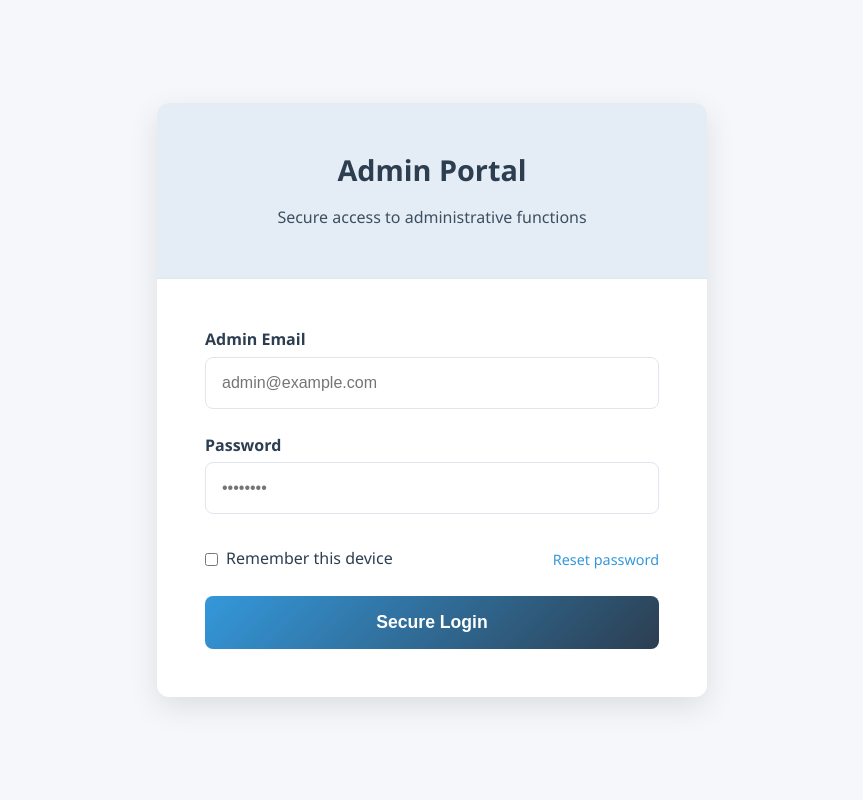
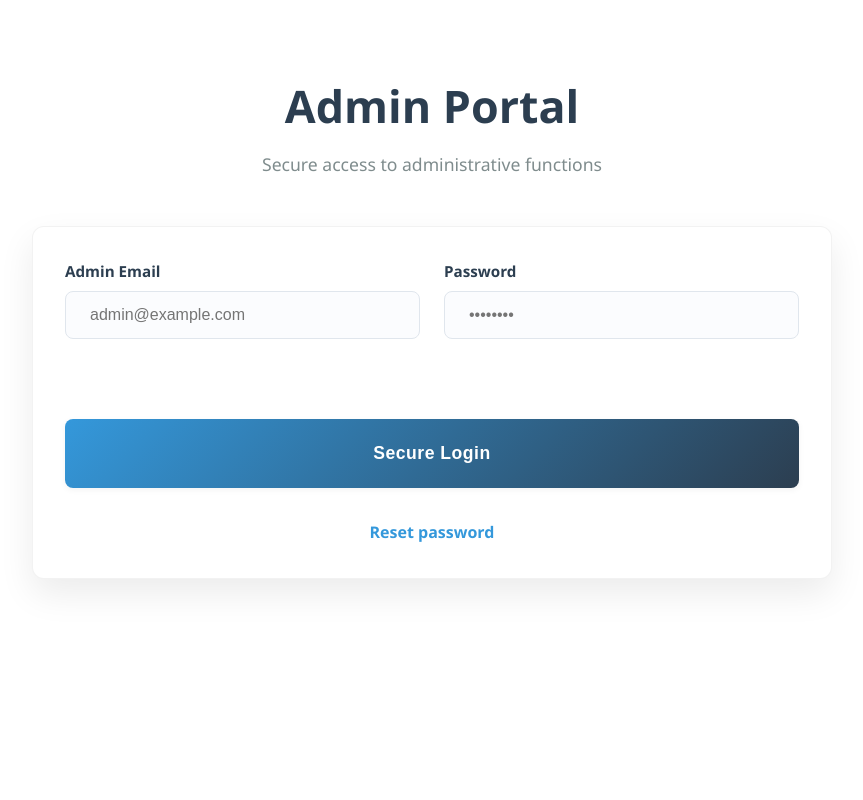
Before and after one commit to emc634/Out-of-school-Programme, a Flask app: page /admin_login in a window 1280 px wide. Shown: the whole page, without its empty margins (208-1071 px from the left). Run offline with Flask 3, Linux system fonts and the light colour scheme.

Commit message:
hallelujah

```diff
--- a/static/css/student_signup.css
+++ b/backup.css
@@ -1,6 +1,7 @@
 /* student_signup.css - Student Signup Page Styles */
 
 /* Auth container styles */
+
 .auth-container {
     display: flex;
     justify-content: center;
--- a/static/css/components.css
+++ b/static/css/components.css
@@ -275,6 +275,7 @@
     background-color: #f8d7da;
     text-align: center;
     border-color: #f5c6cb;
+
 }
 .alert-success {
     color: #31c955;
--- /dev/null
+++ b/static/css/form.css
@@ -0,0 +1,199 @@
+/* student_signup.css - Minimal Professional Redesign */
+
+/* Auth container styles */
+
+.auth-container {
+    display: flex;
+    flex-direction: column;
+    justify-content: center;
+    align-items: center;
+    min-height: 80vh;
+    padding: var(--space-xl) 0;
+    background: transparent;
+}
+
+.auth-card {
+    background: transparent;
+    border-radius: 0;
+    box-shadow: none;
+    width: 100%;
+    max-width: 800px;
+    overflow: visible;
+    border: none;
+    transition: none;
+}
+
+.auth-header {
+    padding: var(--space-sm) 0;
+    text-align: center;
+    background: transparent;
+    border-bottom: none;
+    position: relative;
+    margin-bottom: var(--space-md);
+}
+
+.auth-header h2 {
+    color: var(--primary-dark);
+    margin-bottom: var(--space-xs);
+    font-weight: 700;
+    font-size: 2.2rem;
+    letter-spacing: -0.5px;
+}
+
+.auth-subtitle {
+    color: var(--text-secondary);
+    font-size: 1.1rem;
+    max-width: 500px;
+    margin: 0 auto;
+    line-height: 1.5;
+}
+
+/* Form styles */
+.auth-form {
+    justify-content: center;
+    align-items: center;
+    background: var(--white);
+    border-radius: var(--border-radius-lg);
+    box-shadow: 0 15px 35px rgba(0, 0, 0, 0.08);
+    padding: var(--space-lg);
+    border: 1px solid rgba(0, 0, 0, 0.05);
+    position: relative;
+    z-index: 1;
+}
+
+.form-grid {
+    display: grid;
+    grid-template-columns: repeat(2, 1fr);
+    gap: var(--space-md);
+    margin-bottom: var(--space-lg);
+}
+
+.form-group {
+    margin-bottom: var(--space-md);
+    position: relative;
+}
+
+.form-group label {
+    display: block;
+    margin-bottom: var(--space-xs);
+    font-weight: 600;
+    color: var(--text);
+    font-size: 0.95rem;
+}
+
+.form-control {
+    width: 100%;
+    padding: var(--space-sm) var(--space-md);
+    border: 1px solid var(--border);
+    border-radius: var(--border-radius);
+    font-size: 1rem;
+    transition: var(--transition);
+    background: #fbfcfe;
+    height: 48px;
+}
+
+.form-control:focus {
+    outline: none;
+    border-color: var(--primary);
+    box-shadow: 0 0 0 3px rgba(52, 152, 219, 0.15);
+}
+
+.password-container {
+    position: relative;
+}
+
+.toggle-password {
+    position: absolute;
+    right: 12px;
+    top: 50%;
+    transform: translateY(-50%);
+    background: none;
+    border: none;
+    color: var(--text-secondary);
+    cursor: pointer;
+    padding: 8px;
+    border-radius: 50%;
+    transition: var(--transition);
+}
+
+.toggle-password:hover {
+    background: rgba(0, 0, 0, 0.03);
+    color: var(--primary);
+}
+
+.btn-submit {
+    width: 100%;
+    padding: var(--space-md);
+    font-size: 1.1rem;
+    margin-top: var(--space-md);
+    background: linear-gradient(135deg, var(--primary) 0%, var(--primary-dark) 100%);
+    color: var(--white);
+    border: none;
+    border-radius: var(--border-radius);
+    font-weight: 600;
+    letter-spacing: 0.5px;
+    cursor: pointer;
+    transition: all 0.3s ease;
+}
+
+.btn-submit:hover {
+    transform: translateY(-2px);
+    box-shadow: 0 10px 25px rgba(52, 152, 219, 0.3);
+}
+
+.alt-action {
+    text-align: center;
+    margin-top: var(--space-lg);
+    color: var(--text-secondary);
+    font-size: 1rem;
+}
+
+.alt-action a {
+    color: var(--primary);
+    font-weight: 600;
+    text-decoration: none;
+    position: relative;
+}
+
+.alt-action a:hover {
+    text-decoration: underline;
+}
+
+
+
+/* Responsive adjustments */
+@media (max-width: 768px) {
+    .auth-container {
+        padding: var(--space-md) 0;
+    }
+
+    .auth-header {
+        padding: var(--space-lg) 0;
+    }
+
+    .auth-form {
+        padding: var(--space-lg);
+    }
+
+    .form-grid {
+        grid-template-columns: 1fr;
+    }
+}
+
+@media (max-width: 480px) {
+    .auth-header {
+        padding: var(--space-md) 0;
+    }
+
+    .auth-form {
+        padding: var(--space-md);
+    }
+
+    .auth-header h2 {
+        font-size: 1.8rem;
+    }
+
+    .auth-subtitle {
+        font-size: 1rem;
+    }
+}
--- a/templates/admin_login.html
+++ b/templates/admin_login.html
@@ -1,5 +1,6 @@
 <!DOCTYPE html>
 <html lang="en">
+
 <head>
     <meta charset="UTF-8">
     <meta name="viewport" content="width=device-width, initial-scale=1.0">
@@ -7,41 +8,60 @@
     <link rel="stylesheet" href="{{ url_for('static', filename='css/base.css') }}">
     <link rel="stylesheet" href="{{ url_for('static', filename='css/components.css') }}">
     <link rel="stylesheet" href="{{ url_for('static', filename='css/layout.css') }}">
-    <link rel="stylesheet" href="{{ url_for('static', filename='css/admin.css') }}">
+    <link rel="stylesheet" href="{{ url_for('static', filename='css/form.css') }}">
 </head>
+
 <body>
-    <div class="admin-login-page">
+    <main class="main-content">
+        <div class="container">
 
-        <div class="admin-login-container">
-            <div class="admin-login-header">
+            <div class="auth-container">
+                <div class="auth-header">
                     <h1>Admin Portal</h1>
-                <p>Secure access to administrative functions</p>
-            </div>
-            <form class="admin-login-form" method="POST" action="{{ url_for('admin_login') }}">
-                <div class="admin-form-group">
-                    <label for="email" class="admin-form-label">Admin Email</label>
-                    <input type="email" id="email" name="email" class="admin-form-control" placeholder="admin@example.com" required>
+                    <p class="auth-subtitle">Secure access to administrative functions</p>
                 </div>
 
-                <div class="admin-form-group">
-                    <label for="password" class="admin-form-label">Password</label>
-                    <input type="password" id="password" name="password" class="admin-form-control" placeholder="••••••••" required>
+                <!-- Flash messages -->
+                <div class="flash-messages">
+                    {% with messages = get_flashed_messages(with_categories=true) %}
+                    {% if messages %}
+
+                    {% for category, message in messages %}
+                    <div class="alert alert-{{ category }}">
+                        {{ message }}
+                    </div>
+                    {% endfor %}
+
+                    {% endif %}
+                    {% endwith %}
+                </div>
+                <div class="auth-card">
+                    <form class="auth-form" method="POST" action="/admin_login">
+                        <div class="form-grid">
+                            <div class="form-group">
+                                <label for="email">Admin Email</label>
+                                <input type="email" id="email" name="email" class="form-control"
+                                    placeholder="admin@example.com" required>
                             </div>
 
-                <div class="admin-login-actions">
-                    <div class="admin-remember-me">
-                        <input type="checkbox" id="remember" name="remember">
-                        <label for="remember">Remember this device</label>
+                            <div class="form-group">
+                                <label for="password">Password</label>
+                                <input type="password" id="password" name="password" class="form-control"
+                                    placeholder="••••••••" required>
                             </div>
-                    <a href="#" class="admin-forgot-password">Reset password</a>
                         </div>
-
-                <button type="submit" class="admin-btn-submit">
+                        <button type="submit" class="btn btn-primary btn-submit">
                             Secure Login
                         </button>
+
+                        <div class="alt-action">
+                            <a href="{{ url_for('reset_password') }}">Reset password</a>
+                        </div>
                     </form>
+                </div>
 
             </div>
         </div>
 </body>
+
 </html>
```
Also changed, not shown: templates/student_signin.html (+17 -15 lines), templates/student_signup.html (+13 -14 lines), Backups/admin.css (renamed from static/css/admin.css), Backups/student_signin.css (renamed from static/css/student_signin.css). Lines whose indentation alone changed are shown as unchanged.
